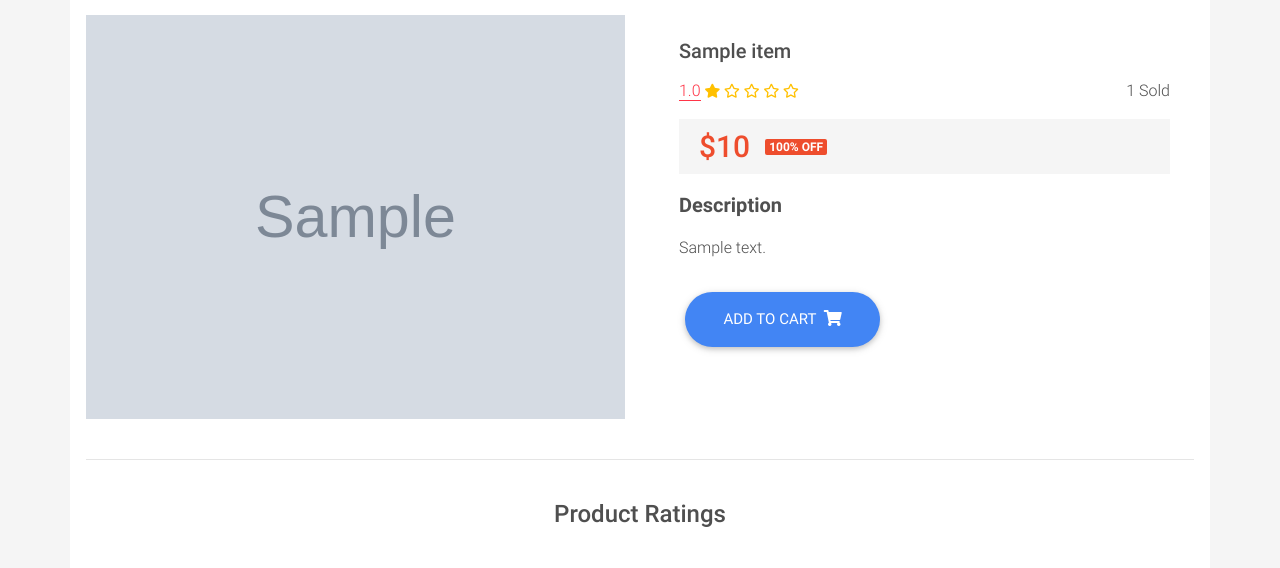
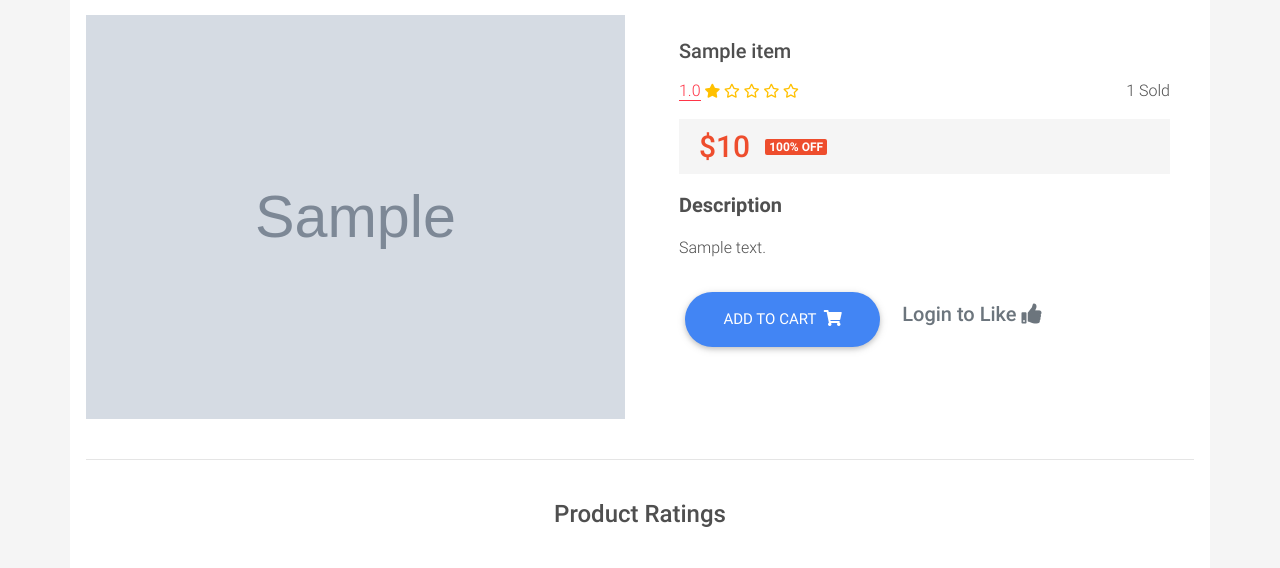
Before and after one commit to awesome-academy/hn_python_naitei19-ecommerce, a Django app: a page that uses templates/product.html in a window 1280 px wide. Shown: the part 193-761 px from the top of the page. Run offline with Django 4.2, Linux system fonts and the light colour scheme; tables that the repository leaves empty hold one stand-in row (values such as "Sample post"); grey boxes marked "Sample" are stand-in pictures; some libraries are stand-ins or nearby versions.

Commit message:
Task #67768 [User] Thích sản phẩm

```diff
--- a/app/models.py
+++ b/app/models.py
@@ -117,6 +117,14 @@ class Item(models.Model):
             'slug': self.slug
         })
 
+    def is_liked_by_user(self, user):
+        """Check if the item is liked by the given user."""
+        try:
+            # Kiểm tra xem có bản ghi trong bảng ViewHistory tương ứng với item và user này không
+            view_history = ViewHistory.objects.get(user=user, item=self)
+            return view_history.liked
+        except ViewHistory.DoesNotExist:
+            return False
 
 class Order(models.Model):
     """Model representing an order."""
--- a/app/urls.py
+++ b/app/urls.py
@@ -23,4 +23,5 @@ urlpatterns = [
          views.OrderDetailView.as_view(), name='order-detail'),
     path('purchase/order/<int:pk>/cancel/', views.OrderCancellationView.as_view(), name='cancel-order'),
     path('review/<slug>/', views.review, name='review'),
+    path('like_item/', views.like_item, name='like_item'),
 ]
--- a/app/views.py
+++ b/app/views.py
@@ -20,7 +20,7 @@ from .utils import int_or_none, float_or_none, is_valid_form
 from .forms import RegisterForm, CheckoutForm, CouponForm, PaymentForm, \
     ReviewForm
 from .models import Address, Coupon, Item, Order, OrderItem, Payment, Review, \
-    Refund
+    Refund, ViewHistory
 
 
 class HomeView(ListView):
@@ -99,6 +99,14 @@ class HomeView(ListView):
 class ItemDetailView(DetailView):
     model = Item
     template_name = "product.html"
+    def get_context_data(self, **kwargs):
+        context = super().get_context_data(**kwargs)
+
+        if self.request.user.is_authenticated:  # Đảm bảo user đã đăng nhập
+            context['is_liked_by_user'] = self.object.is_liked_by_user(self.request.user)
+        else:
+            context['is_liked_by_user'] = False
+        return context
 
 
 class OrderSummaryView(LoginRequiredMixin, View):
@@ -666,3 +674,18 @@ class OrderCancellationView(LoginRequiredMixin, View):
                 _("A serious error occurred. We have been notified."))
 
         return redirect("app:order-list")
+@login_required
+@csrf_exempt
+def like_item(request):
+    liked = request.POST.get("liked")
+    slug = request.POST.get("item_slug")
+    item = get_object_or_404(Item, slug=slug)
+    try:
+        view_history = ViewHistory.objects.get(user=request.user, item=item)
+        view_history.liked = liked
+        view_history.save()
+    except ViewHistory.DoesNotExist:
+        new_like = ViewHistory.objects.create(user=request.user, item=item, liked=liked)
+        new_like.save()
+
+    return JsonResponse({"message": _("Item liked successfully")})
--- /dev/null
+++ b/static/js/like_handler.js
@@ -0,0 +1,28 @@
+$(document).ready(function() {
+    $(".like-button").click(function() {
+      var itemSlug = $(this).data("item-slug");
+      var likeButton = $(this); // Lưu trữ nút "like" vào biến để dễ thao tác
+      var liked = likeButton.hasClass("liked");
+      var likeUrl = $(".d-flex").data("like-url");
+      // Gửi yêu cầu POST để xử lý yêu thích
+      $.ajax({
+        type: "POST",
+        url: likeUrl,
+        data: {
+          item_slug: itemSlug,
+          liked : liked ? 'False' : 'True',
+          csrfmiddlewaretoken: "{{ csrf_token }}"
+        },
+        success: function(data) {
+          // Đảm bảo thay đổi màu sắc của nút "like"
+          if (liked) {
+            likeButton.removeClass("liked text-danger");
+            likeButton.html("Like <i class=\"fas fa-thumbs-up m-1\"></i>")
+          } else {
+            likeButton.addClass("liked text-danger");
+            likeButton.html("Liked <i class=\"fas fa-thumbs-up m-1\"></i>")
+          }
+        }
+      });
+    });
+});
--- a/templates/product.html
+++ b/templates/product.html
@@ -1,6 +1,7 @@
 {% extends "base.html" %}
 {% load humanize %}
 {% load i18n %}
+{% load static %}
 
 {% block content %}
 
@@ -52,10 +53,23 @@
 
             <p>{{ object.description }}</p>
 
-            <a href="{{ object.get_add_to_cart_url }}" class="btn btn-primary rounded-pill btn-lg mt-3">
-              {% trans "Add to Cart" %}
-              <i class="fas fa-shopping-cart ml-1"></i>
-            </a>
+
+            <div class="d-flex align-items-center" data-like-url="{% url 'app:like_item' %}">
+              <a href="{{ object.get_add_to_cart_url }}" class="btn btn-primary rounded-pill btn-lg mt-3">
+                {% trans "Add to Cart" %}
+                <i class="fas fa-shopping-cart ml-1"></i>
+              </a>
+              {% if request.user.is_authenticated  %}
+                {% if is_liked_by_user %}
+                  <a class="like-button text-danger liked m-3 h4" data-item-slug="{{ object.slug }}">{% trans "Liked " %}<i class="fas fa-thumbs-up m-1"></i></a>
+                {% else %}
+                  <a class="like-button m-3 h4" data-item-slug="{{ object.slug }}">{% trans "Like " %}<i class="fas fa-thumbs-up m-1"></i></a>
+                {% endif %}
+              {% else %}
+                <a class="text-muted m-3 h5" href="{% url 'login' %}?next=/product/{{object.slug}}">{% trans "Login to Like " %}<i class="fas fa-thumbs-up"></i></a>
+              {% endif %}
+              </div>
+
           </div>
         </div>
         <!--Product infor-->
@@ -75,4 +89,6 @@
     </div>
   </main>
 
+<script src="{% static 'js/jquery-3.3.1.min.js' %}"></script>
+<script src="{% static 'js/like_handler.js' %}"></script>
 {% endblock content %}
```
Also changed, not shown: locale/en/LC_MESSAGES/django.po, locale/vi/LC_MESSAGES/django.po.
